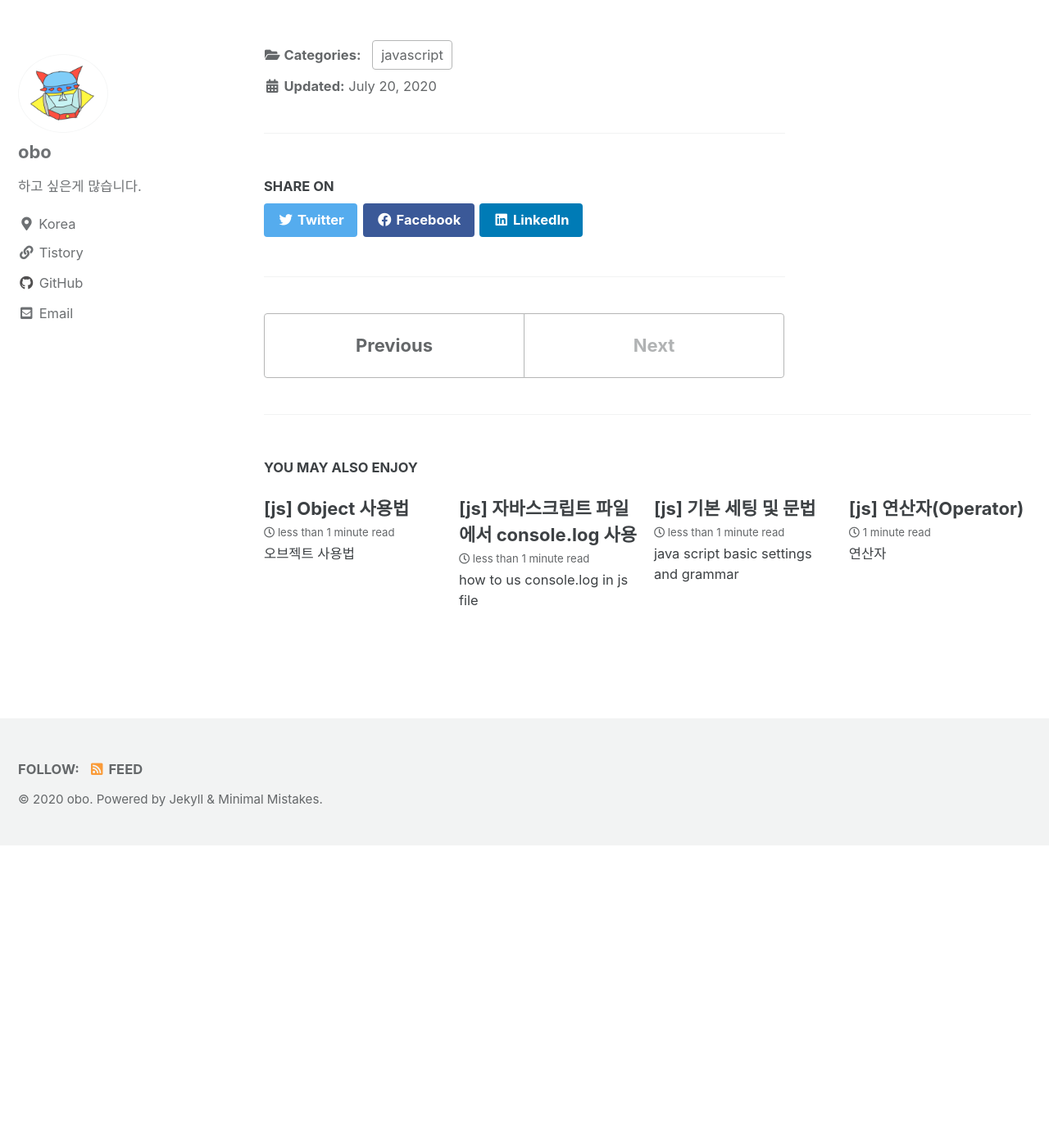
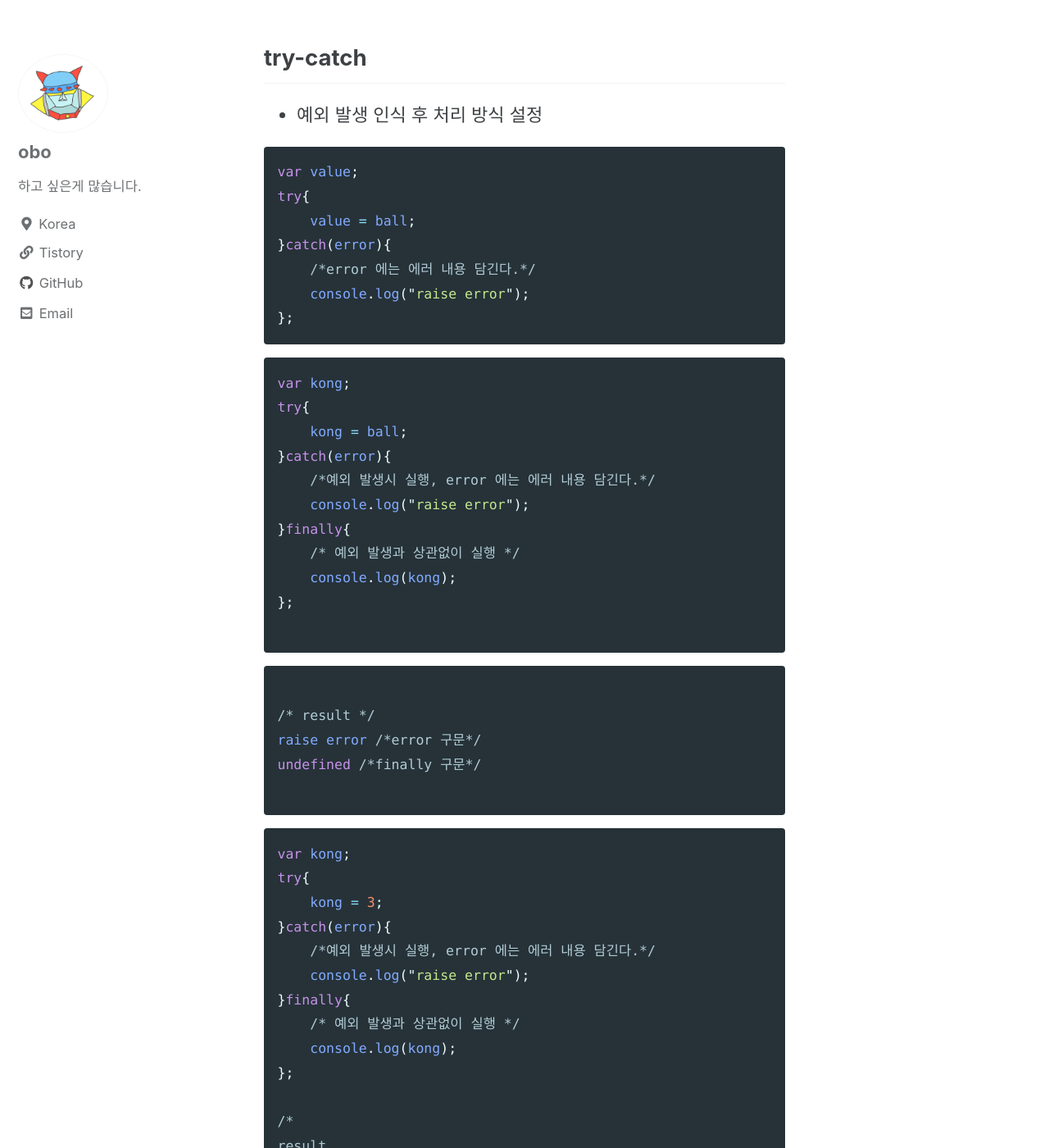
Before and after one commit to ggh-png/happyOBO.github.io, a Jekyll site: the page built from _posts/2020-07-20-js5-post.md, in a window 1280 px wide and 1400 px high, scrolled down 5347 px. Shown: the whole window at 82% size. Built offline with Jekyll 4.4.1, drawn with Linux system fonts in a browser that asks for light colours; cached includes are drawn as plain includes; before the commit the page ends 6378 px from its top, so only the background shows below that; some of the changed text lies outside the part shown.

Commit message:
Update 2020-07-20-js5-post.md

````diff
--- a/_posts/2020-07-20-js5-post.md
+++ b/_posts/2020-07-20-js5-post.md
@@ -137,3 +137,92 @@ switch(exp){
 }
 
 ```
+## try-catch
+- 예외 발생 인식 후 처리 방식 설정
+
+```javascript
+var value;
+try{
+    value = ball;
+}catch(error){
+    /*error 에는 에러 내용 담긴다.*/
+    console.log("raise error");
+};
+```
+
+```javascript
+var kong;
+try{
+    kong = ball;
+}catch(error){
+    /*예외 발생시 실행, error 에는 에러 내용 담긴다.*/
+    console.log("raise error");
+}finally{
+    /* 예외 발생과 상관없이 실행 */
+    console.log(kong);
+};
+
+```
+
+```javascript
+
+/* result */
+raise error /*error 구문*/
+undefined /*finally 구문*/
+
+```
+
+```javascript
+var kong;
+try{
+    kong = 3;
+}catch(error){
+    /*예외 발생시 실행, error 에는 에러 내용 담긴다.*/
+    console.log("raise error");
+}finally{
+    /* 예외 발생과 상관없이 실행 */
+    console.log(kong);
+};
+
+/*
+result
+3
+*/
+
+```
+
+## throw
+- 명시적으로 예외를 발생시킬때
+```javascript
+var ball = -1;
+try{
+    if(ball == -1)
+    {
+        throw "음수가 오면 큰일나는 상황";
+    };
+    ball += 1;
+}catch(error){
+    console.log(error);
+    console.log(ball); /* +1 연산 하지 않고, -1 출력*/
+}
+```
+
+
+## strict
+- 문자열로 "use strict" 로 작성
+- 엄격하게 JS 문법 사용을 할 것을 선언,,
+
+```javascript
+book = "book"; /*wrong grammar but keep going*/
+console.log(book);
+/*run well*/
+```
+
+```javascript
+"use strict"
+try{
+    book = "book"; /*wrong grammar*/
+}catch(error){
+    console.log(error); /*raise error*/
+}
+```
````
